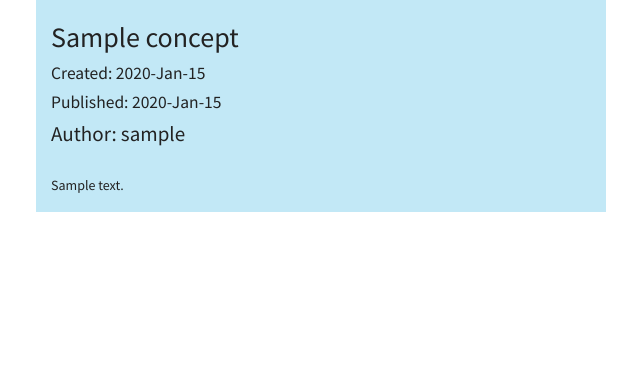
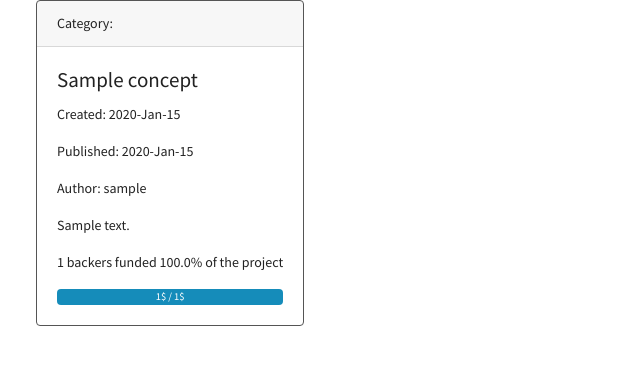
Before and after one commit to easystarter/easystarter_web_application, a Django app: page / in a window 1280 px wide. Shown: the top 365 px of the page, without its empty margins (34-674 px from the left). Run offline with Django 3.2, Linux system fonts and the light colour scheme; tables that the repository leaves empty hold one stand-in row (values such as "Sample post"); some libraries are stand-ins or nearby versions.

Commit message:
[UPDATE] goal, pledge, backers_counter, day_to_go fields in Concept model added, concept templates modified

```diff
--- a/concepts_storage_app/models.py
+++ b/concepts_storage_app/models.py
@@ -7,11 +7,16 @@ from markdown import markdown
 
 
 class Concept(models.Model):
+    SHORT_TERM = '30'
+    MIDDLE_TERM = '45'
+    LONG_TERM = '60'
+
     title = models.CharField(max_length=100)
     description = models.TextField()
     author = models.ForeignKey(User, on_delete=models.CASCADE)
     created = models.DateTimeField(auto_now_add=True)
     pub_date = models.DateTimeField('date published')
+
 
     def was_published_recently(self):
         now = timezone.now()
@@ -23,7 +28,18 @@ class Concept(models.Model):
     def __str__(self):
         return self.title
 
+    goal = models.IntegerField(default=0)
+    pledge = models.IntegerField(default=0)
 
+    def funded(self):
+        return (self.pledge/self.goal)*100
+
+    backers_counter = models.IntegerField(default=0)
+    day_to_go = models.CharField(max_length=100, choices=(
+        (SHORT_TERM, '30 days to go, platform fee is 5% of the project cost'),
+        (MIDDLE_TERM, '45 days to go, platform fee is 10% of the project cost'),
+        (LONG_TERM, '60 days to go, platform fee is 15% of the project cost')),
+        default=SHORT_TERM)
 
 #     markdown_description_field = models.TextField()
 #     html_description_field = models.TextField(editable=False)
--- a/concepts_storage_app/static/concepts_storage_app/css/style.css
+++ b/concepts_storage_app/static/concepts_storage_app/css/style.css
@@ -1,5 +1,5 @@
 .concept_unit {
-    background-color: #c2e8f6;
+    background-color: #eeeeee;
 }
 body, html {
     width: 100%;
--- a/concepts_storage_app/templates/concepts_storage_app/_concept_unit.html
+++ b/concepts_storage_app/templates/concepts_storage_app/_concept_unit.html
@@ -1,11 +1,16 @@
-<div class="concept_unit col-lg-6">
-    <br>
-    <h2>{{ concept.title }}</h2>
-    <h5>Created: {{ concept.created|date:"Y-M-d" }}</h5>
-    <h5>Published: {{ concept.pub_date|date:"Y-M-d" }}</h5>
-    <h4>Author: {{ concept.author }}</h4>
-    <br>
-    <p>
-        {{ concept.description|truncatechars:350 }}
-    </p>
+<div class="card border-dark mb-3" style="max-width: 20rem;">
+  <div class="card-header">Category: </div>
+    <div class="card-body">
+        <h4 class="card-title">{{ concept.title|truncatechars:50 }}</h4>
+        <p class="card-text">Created: {{ concept.created|date:"Y-M-d" }}</p>
+        <p class="card-text">Published: {{ concept.pub_date|date:"Y-M-d" }}</p>
+        <p class="card-text">Author: {{ concept.author }}</p>
+        <p class="card-text">{{ concept.description|truncatechars:300 }}</p>
+        <p class="card-text">{{ concept.backers_counter }} backers funded {{ concept.funded }}% of the project</p>
+        <div class="progress">
+            <div class="progress-bar" role="progressbar" style="width:{{ concept.funded }}%;" aria-valuenow="100" aria-valuemin="0" aria-valuemax="100">
+            {{ concept.pledge }}$ / {{ concept.goal }}$
+            </div>
+        </div>
+    </div>
 </div>
```
Also changed, not shown: concepts_storage_app/migrations/0001_initial.py, concepts_storage_app/migrations/0002_concept_pub_date.py (deleted).
